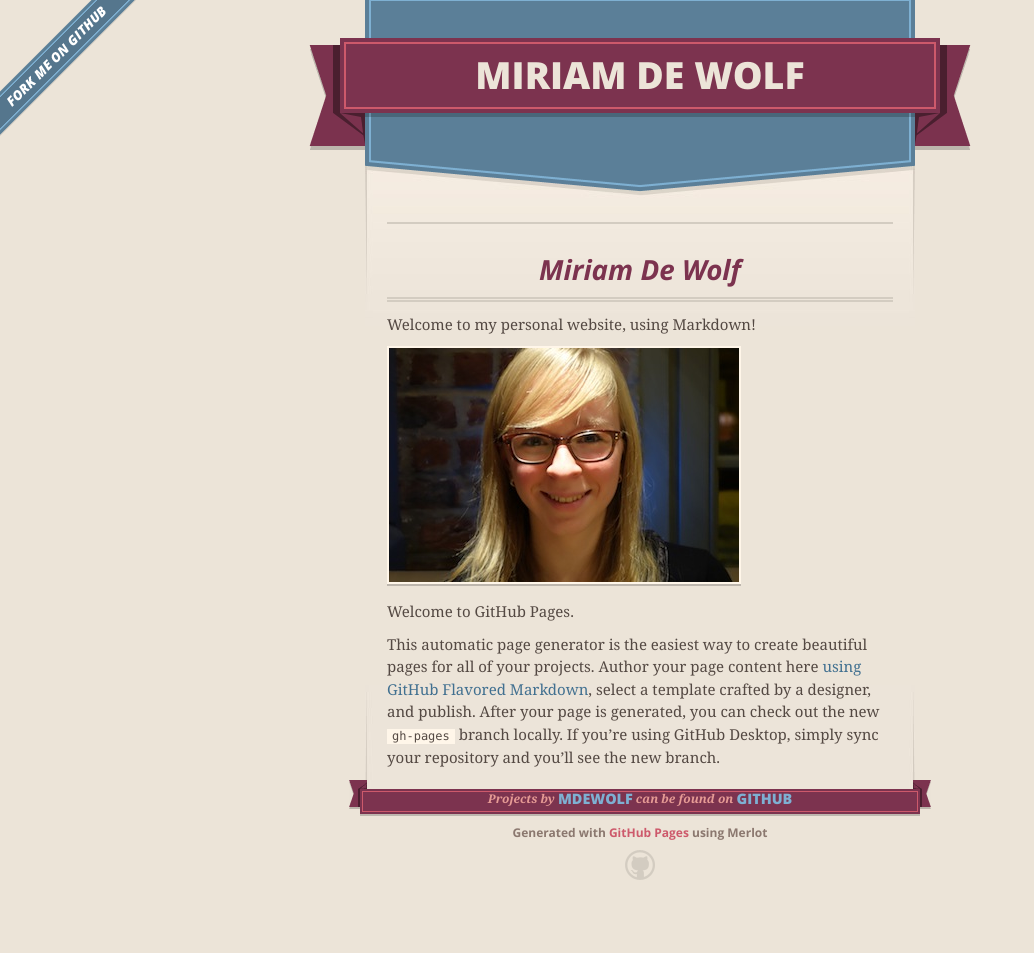
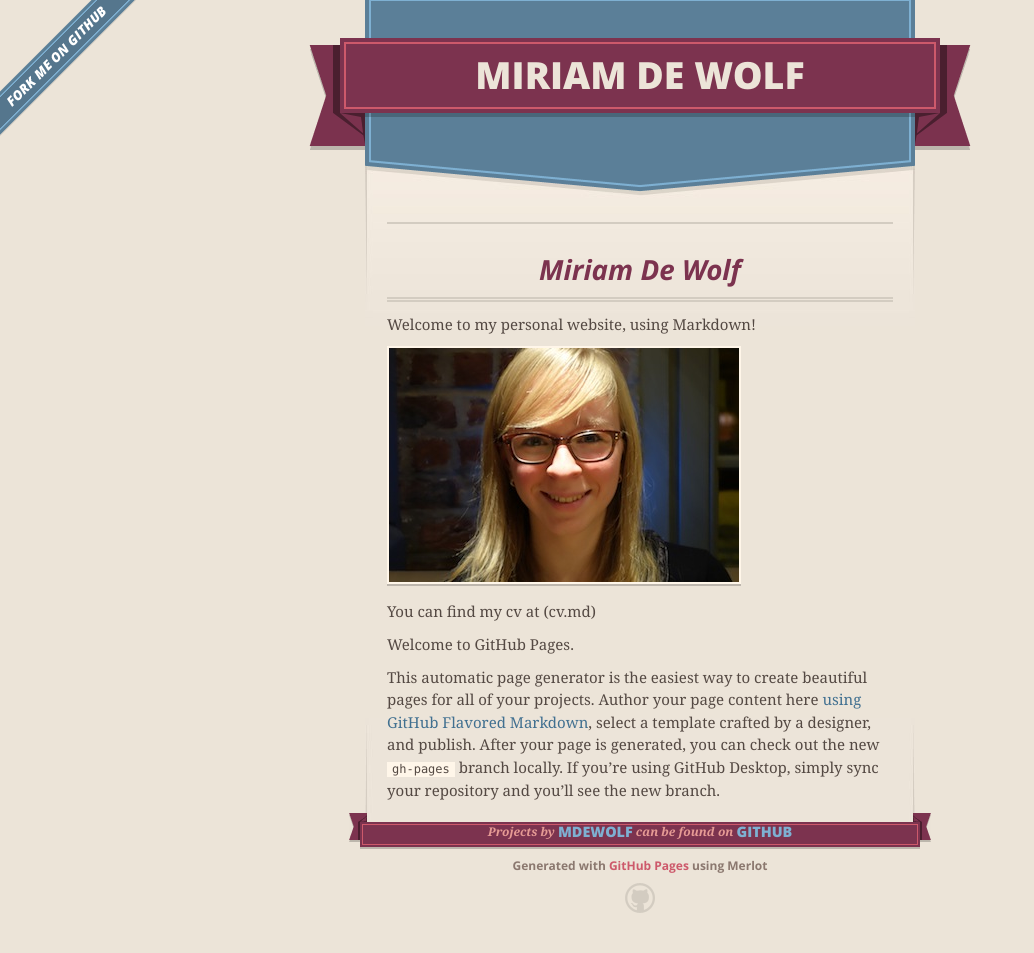
Before and after one commit to mdewolf/mdewolf.github.io, a Jekyll site: the page built from index.md, in a window 1280 px wide. Shown: the whole page, without its empty margins (0-1034 px from the left). Built offline with Jekyll 4.4.1, drawn with Linux system fonts in a browser that asks for light colours; nearby versions of some CDN libraries; before the commit the page ends 920 px from its top, so only the background shows below that.

Commit message:
cv added

```diff
--- a/index.md
+++ b/index.md
@@ -5,3 +5,5 @@
 Welcome to my personal website, using Markdown!
 
 ![This is me](images/kleine_miriam.jpg)
+
+You can find my cv at (cv.md)
```
